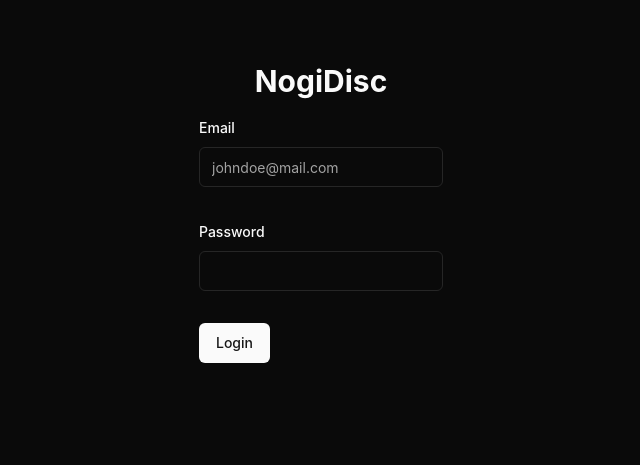
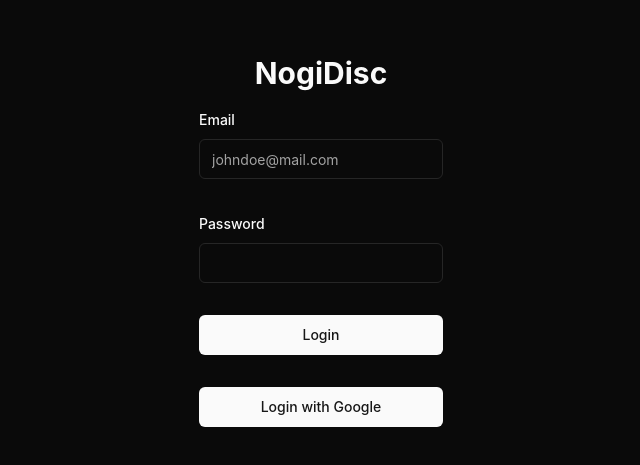
Before and after one commit to Nogiback/NogiDisc, a React (Vite) app in the folder frontend/: page / in a window 1280 px wide. Shown: the part 159-624 px from the top of the page, without its empty margins (319-959 px from the left). Built offline with nearby package versions, Linux system fonts and the light colour scheme; no server answers.

Commit message:
Changing google login button to custom type, moving google login button to login form component

```diff
--- a/frontend/src/components/forms/LoginForm.tsx
+++ b/frontend/src/components/forms/LoginForm.tsx
@@ -11,6 +11,7 @@ import {
   FormMessage,
 } from '@/components/ui/form';
 import { Input } from '@/components/ui/input';
+import { GoogleLoginButton } from '../google/GoogleLoginButton';
 
 // const signUpFormSchema = z.object({
 //   username: z
@@ -84,7 +85,10 @@ export function LoginForm() {
             </FormItem>
           )}
         />
-        <Button type='submit'>Login</Button>
+        <Button className='w-full' type='submit'>
+          Login
+        </Button>
+        <GoogleLoginButton />
       </form>
     </Form>
   );
--- a/frontend/src/components/google/GoogleLoginButton.tsx
+++ b/frontend/src/components/google/GoogleLoginButton.tsx
@@ -1,34 +1,36 @@
-import { GoogleLogin, GoogleCredentialResponse } from '@react-oauth/google';
+import { useGoogleLogin } from '@react-oauth/google';
 import axios from 'axios';
+import { Button } from '../ui/button';
+import { useCallback } from 'react';
 
 export function GoogleLoginButton() {
-  const handleGoogleLoginSuccess = async (
-    response: GoogleCredentialResponse,
-  ) => {
-    try {
-      // Send the Google token to your backend
-      const { data } = await axios.post('/api/auth/google', {
-        token: response.credential,
-      });
+  const handleGoogleLoginClick = useCallback(() => {
+    handleGoogleLogin(); // Call the original function
+  }, []);
 
-      // Save the JWT token in localStorage or context
-      localStorage.setItem('token', data.token);
+  const handleGoogleLogin = useGoogleLogin({
+    onSuccess: async (tokenResponse) => {
+      try {
+        // Send the token to the backend
+        const { data } = await axios.post('/api/auth/google', {
+          token: tokenResponse.access_token,
+        });
+        console.log('Access Token:', data.accessToken);
 
-      console.log('Logged in user:', data.user);
-    } catch (error) {
-      console.error('Google Login Error:', error);
-    }
-  };
+        // Store access token (and optionally refresh token)
+        localStorage.setItem('accessToken', data.accessToken);
+      } catch (error) {
+        console.error('Error during Google login:', error);
+      }
+    },
+    onError: (error) => {
+      console.error('Google Login Failed:', error);
+    },
+  });
 
   return (
-    <div>
-      <GoogleLogin
-        onSuccess={handleGoogleLoginSuccess}
-        onError={() => {
-          console.error('Google Login Failed');
-        }}
-        shape='pill'
-      />
-    </div>
+    <Button onClick={handleGoogleLoginClick} className='w-full'>
+      Login with Google
+    </Button>
   );
 }
--- a/frontend/src/pages/Homepage.tsx
+++ b/frontend/src/pages/Homepage.tsx
@@ -1,5 +1,4 @@
 import { LoginForm } from '@/components/forms/LoginForm';
-import { GoogleLoginButton } from '@/components/google/GoogleLoginButton';
 
 export default function Homepage() {
   return (
@@ -7,7 +6,6 @@ export default function Homepage() {
       <div className='flex min-h-screen flex-col items-center justify-center gap-4'>
         <h1 className='text-3xl font-bold'>NogiDisc</h1>
         <LoginForm />
-        <GoogleLoginButton />
       </div>
     </div>
   );
```
